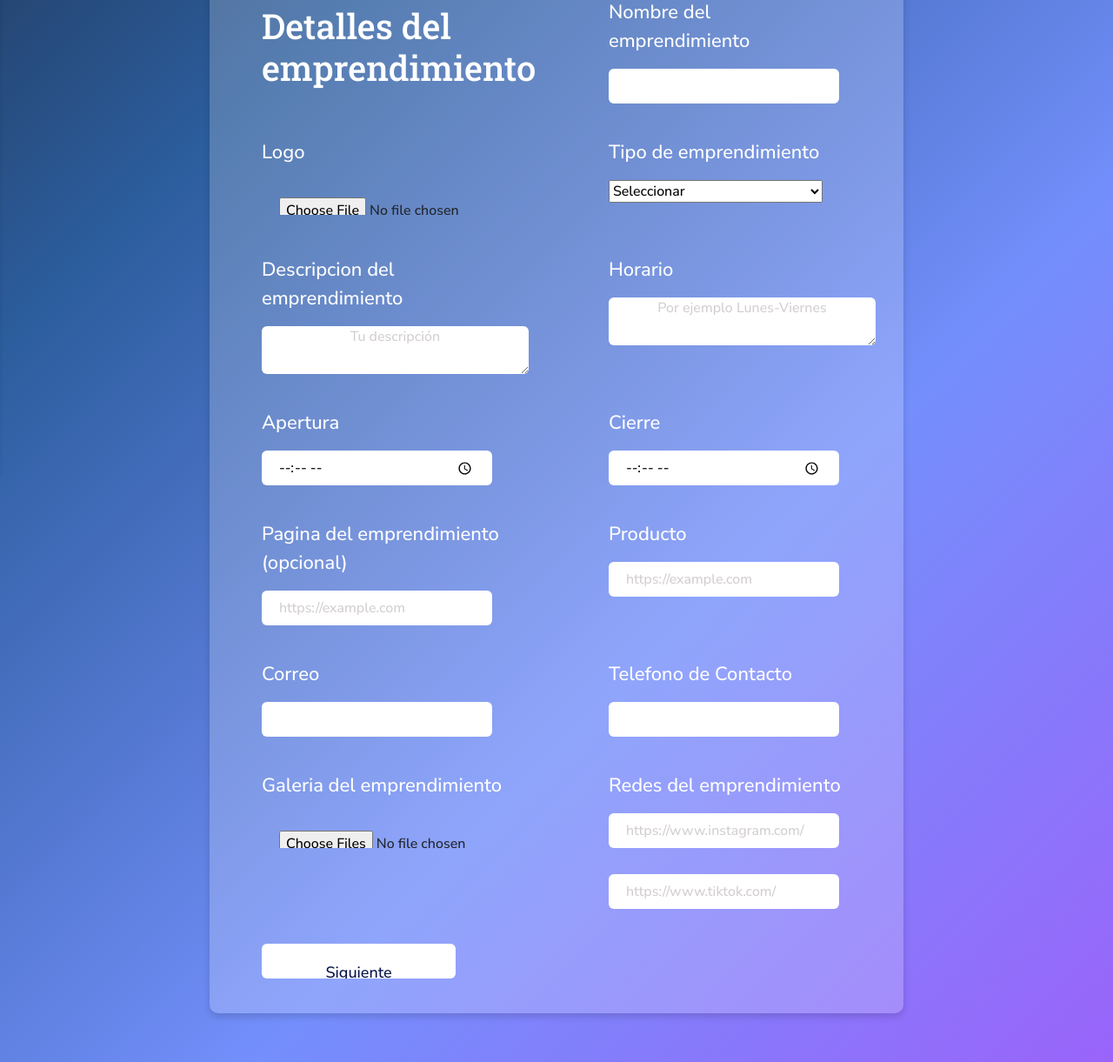
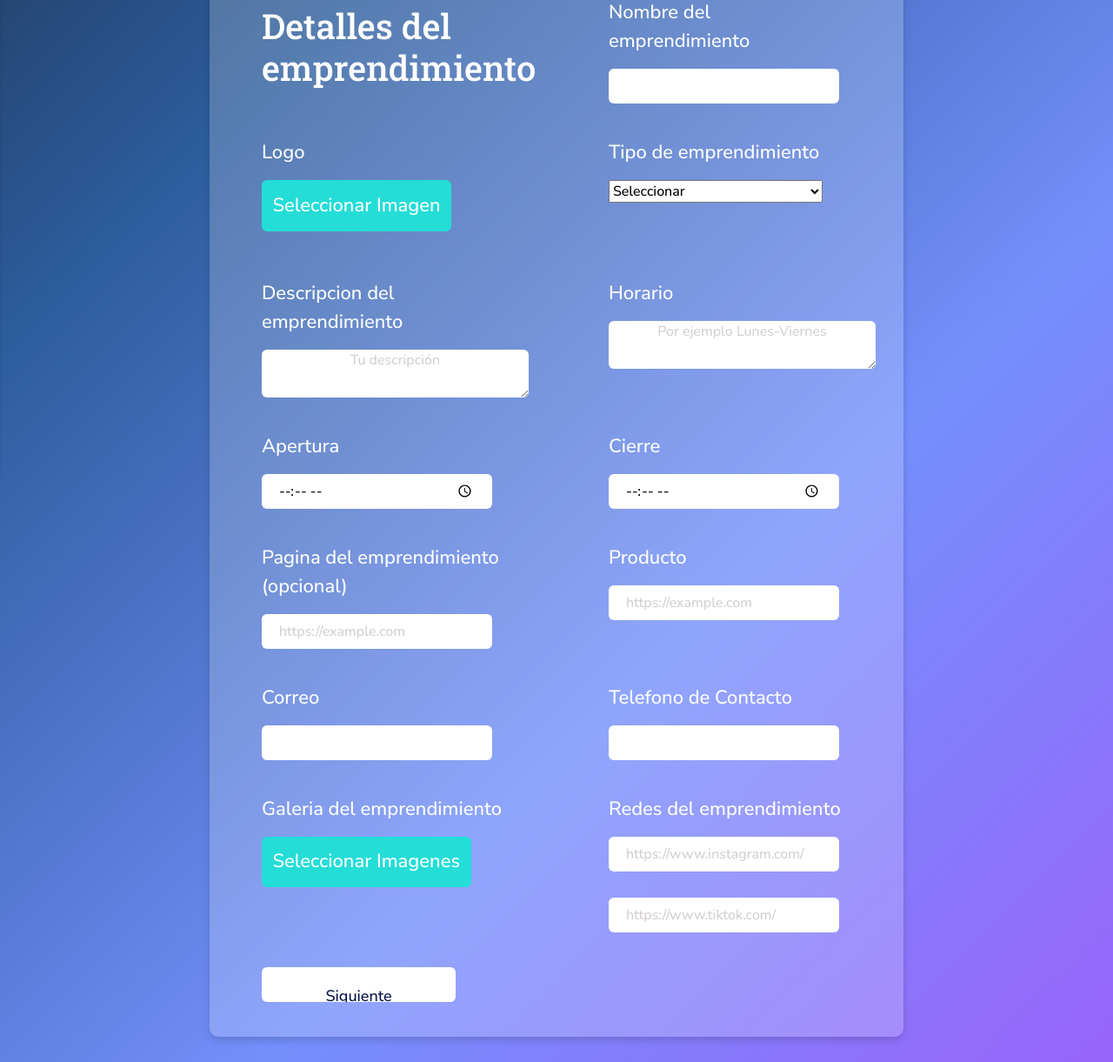
Before and after one commit to PpaulaPulido/Emprenesy, a Flask app: page /emprende/publicacionEmprende in a window 1280 px wide. Shown: the part 255-1476 px from the top of the page at 87% size. Run offline with Flask 3, Linux system fonts and the light colour scheme; parts of the project's set-up code (start-up, migrations or seed data) failed here and were passed over; some libraries are stand-ins or nearby versions.

Commit message:
Medidas casi

```diff
--- a/static/styles/index_admin.css
+++ b/static/styles/index_admin.css
@@ -551,7 +551,7 @@ body {
 
 }
 
-.file-upload-btn {
+.file-upload-btn{
     background-color: #24ddd7;
     border: none;
     padding: 6px;
--- a/templates/formularioempren.html
+++ b/templates/formularioempren.html
@@ -63,7 +63,9 @@
 
                         <div class="detalle__sitio">
                             <label for="logoEmprende">Logo</label>
-                            <input type="file" id="logoEmprende" name="logoEmprende" required>
+                            <input  type="file" id="logoEmprende" name="logoEmprende" style="display: none;"  required>
+                            <label for="logoEmprende" class="file-upload-btn">Seleccionar Imagen</label>
+
                         </div>
 
                         <div class="detalle__sitio">
@@ -120,8 +122,9 @@
                         </div>
 
                         <div class="detalle__sitio">
-                            <label for="galeria[]">Galeria del emprendimiento</label>
-                            <input type="file" id="galeria[]" name="galeria[]"  multiple required>
+                            <label for="galeria[]" >Galeria del emprendimiento</label>
+                            <input type="file" id="galeria[]"  name="galeria[]" style="display: none;"  multiple required>
+                            <label for="galeria[]" class="file-upload-btn">Seleccionar Imagenes</label>
                         </div>
 
                         <div class="detalle__sitio">
```
Also changed, not shown: static/uploads/flat750x1000075t.jpg (added), templates/formularioeventos.html (line endings or trailing spaces).
